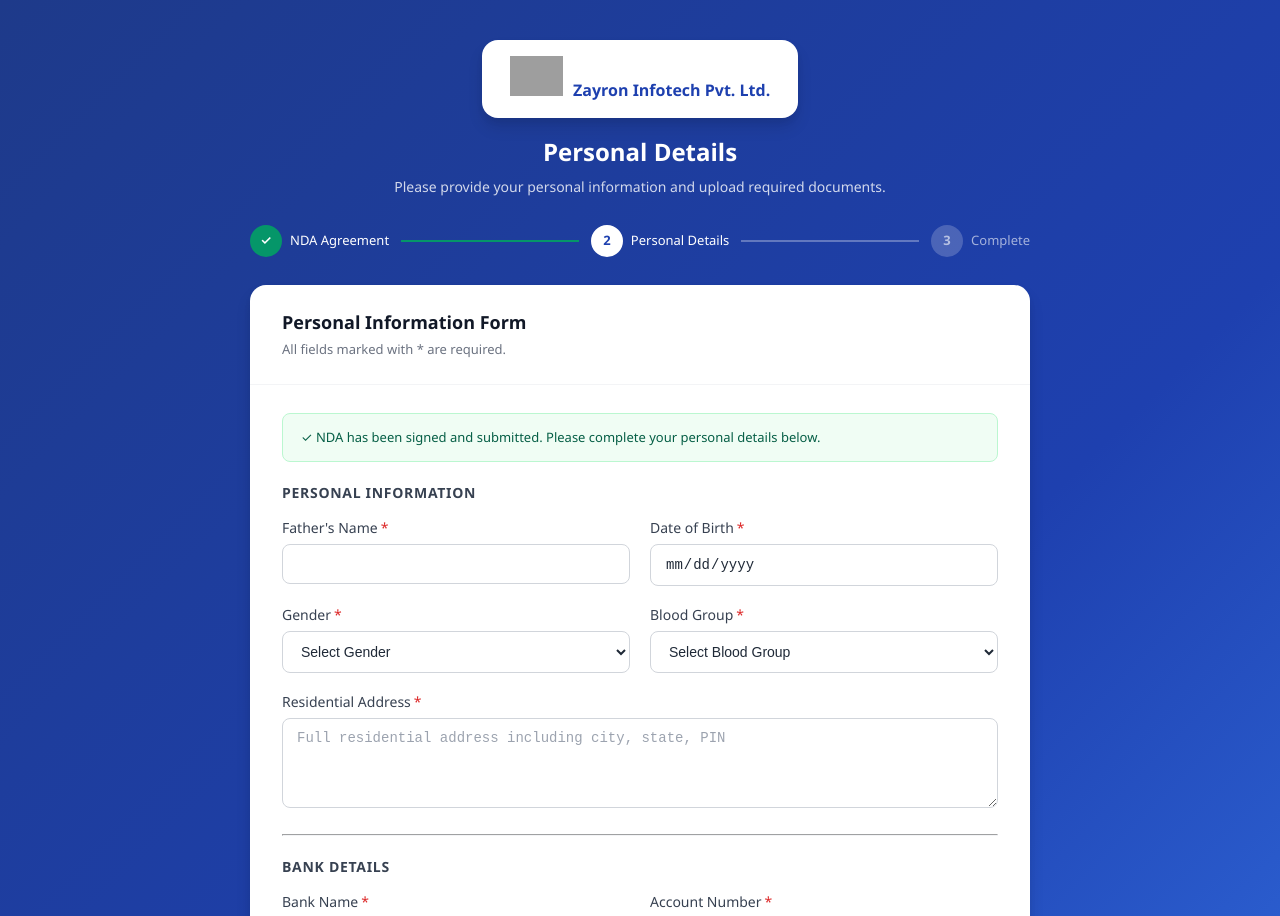
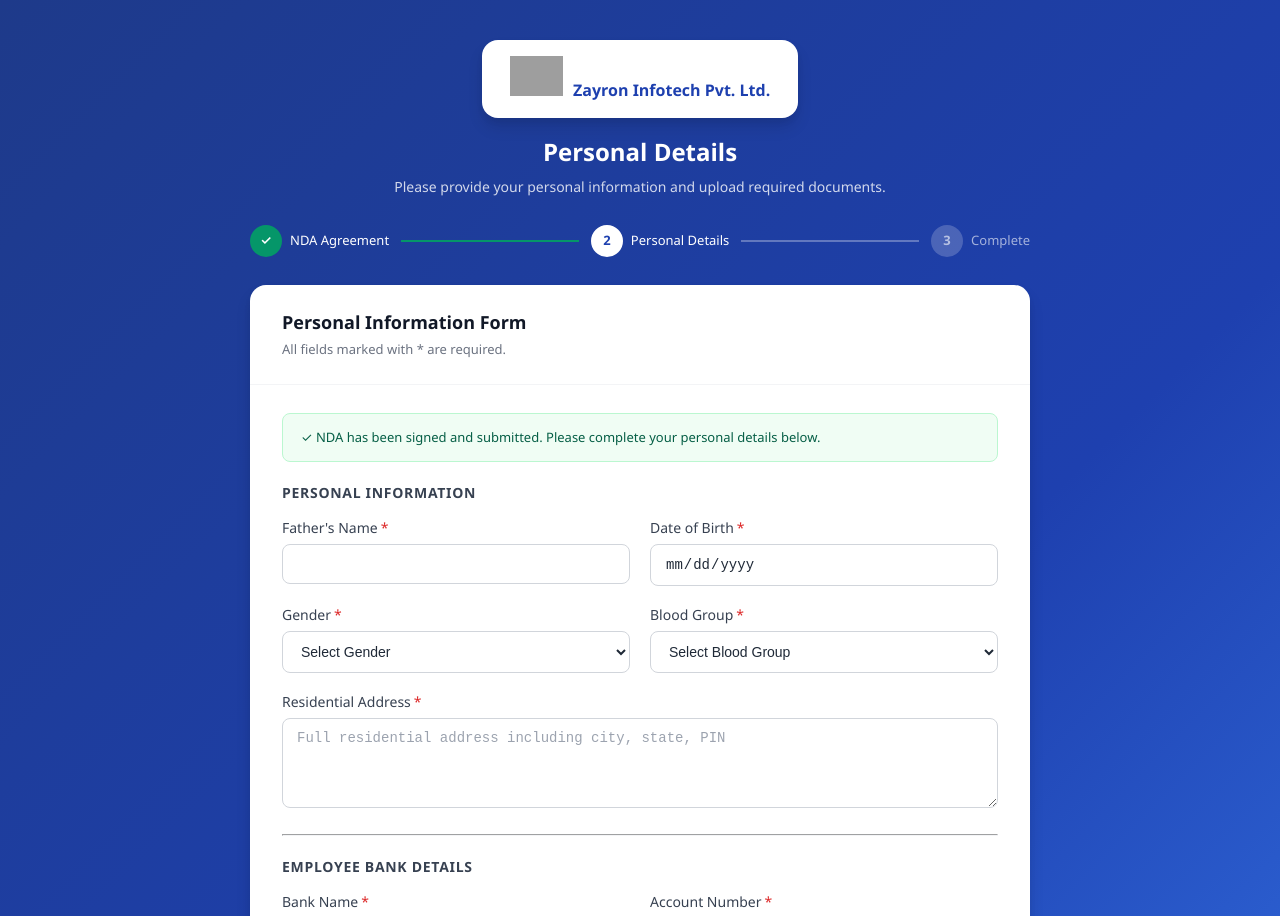
Before and after one commit to zayroninfotech/Zayron-Welcome-Portal, a React (Vite) app: page /onboarding/1/details in a window 1280 px wide. Shown: the top 916 px of the page. Built offline with nearby package versions, Linux system fonts and the light colour scheme; grey boxes are pictures that could not be loaded.

Commit message:
Change Bank Details label to Employee Bank Details

```diff
--- a/src/pages/onboarding/DetailsForm.jsx
+++ b/src/pages/onboarding/DetailsForm.jsx
@@ -158,7 +158,7 @@ export default function DetailsForm() {
               <hr style={{ margin: '20px 0', borderColor: 'var(--gray-100)' }} />
 
               {/* Bank */}
-              <h3 style={{ fontSize: 14, fontWeight: 700, color: 'var(--gray-700)', marginBottom: 14, textTransform: 'uppercase', letterSpacing: '0.05em' }}>Bank Details</h3>
+              <h3 style={{ fontSize: 14, fontWeight: 700, color: 'var(--gray-700)', marginBottom: 14, textTransform: 'uppercase', letterSpacing: '0.05em' }}>Employee Bank Details</h3>
               <div className="form-grid">
                 <FormGroup errors={errors}label="Bank Name" name="bank_name" required>
                   <input className="form-control" placeholder="e.g. State Bank of India" value={form.bank_name} onChange={e => set('bank_name', e.target.value)} autoComplete="off" spellCheck={false} />
```
Also changed, not shown: static/dist/assets/index.js.
